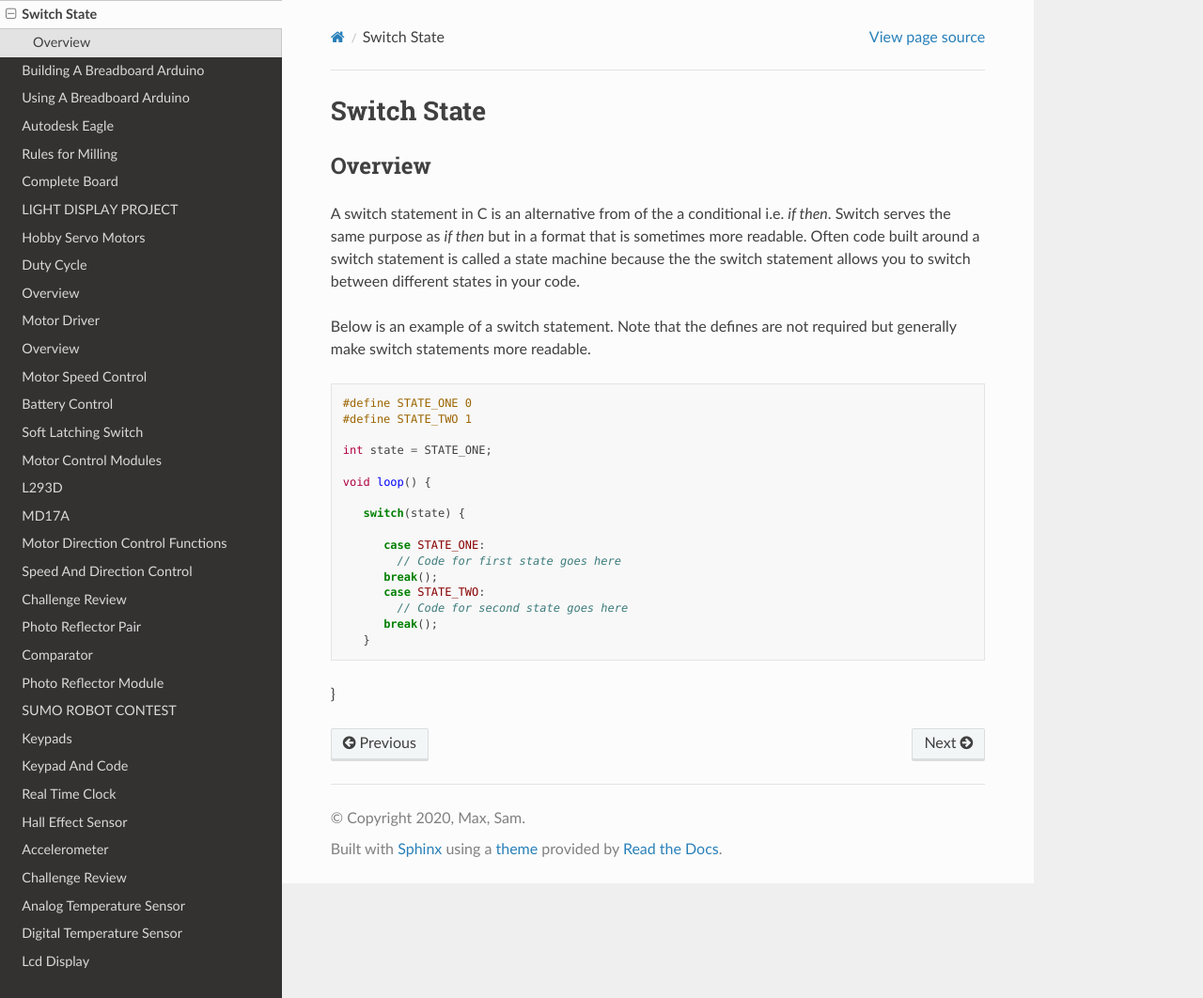
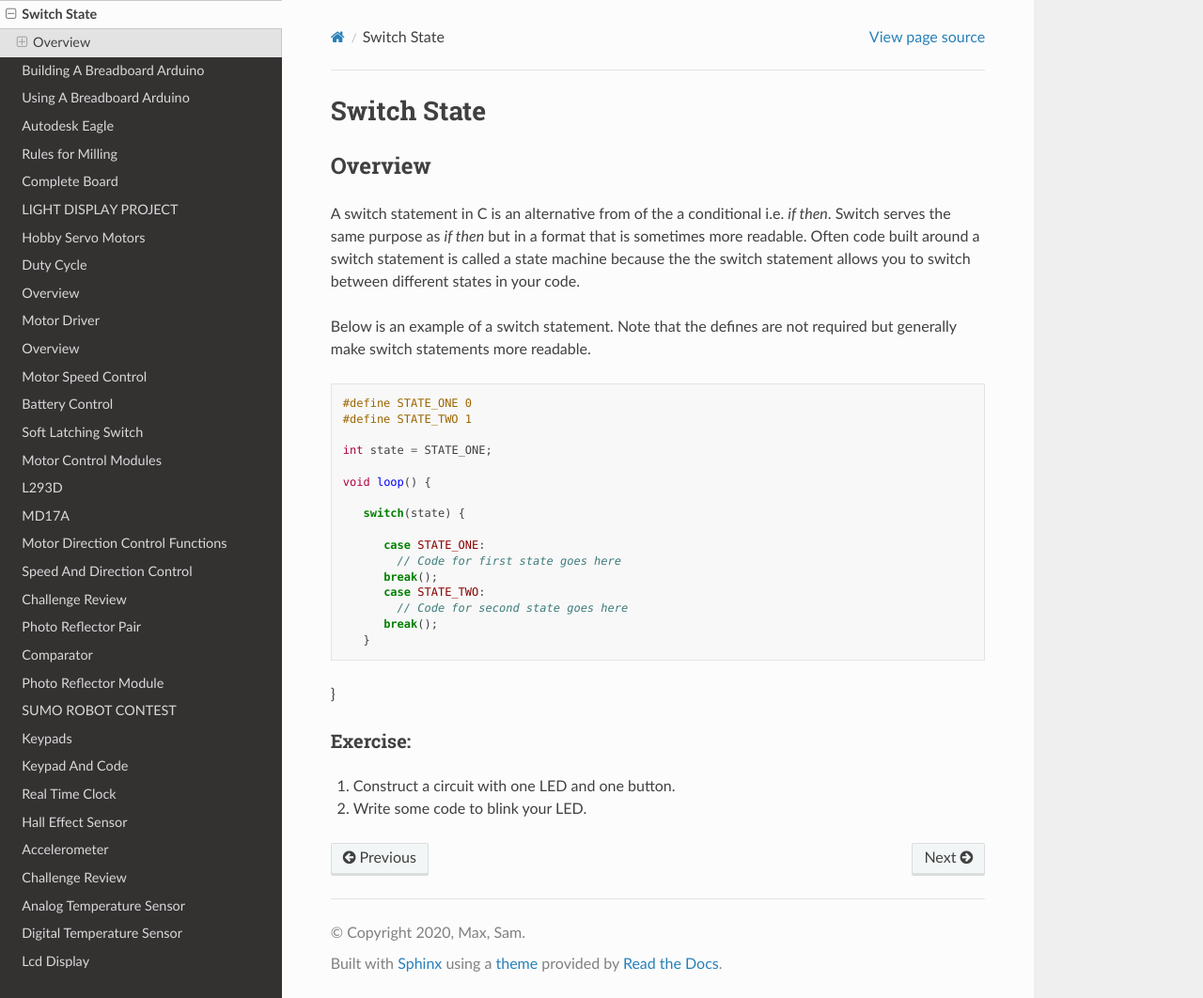
Before and after one commit to maxtkc/mvths-wiki, a Sphinx documentation site: the page built from docs/042c-switch-state.rst, in a window 1280 px wide and 1062 px high. Shown: the whole window at 94% size. Built offline with Sphinx 7.4.7 and the Read the Docs theme 2.0.0, drawn with Linux system fonts in a browser that asks for light colours; pages that are not in the unit, such as notebooks, are missing from menus.

Commit message:
Update 042c-switch-state.rst

```diff
--- a/docs/042c-switch-state.rst
+++ b/docs/042c-switch-state.rst
@@ -28,3 +28,10 @@ Below is an example of a switch statement. Note that the defines are not require
       }
 
 }
+
+Exercise:
+~~~~~~~~~
+
+#. Construct a circuit with one LED and one button.
+
+#. Write some code to blink your LED.
```
